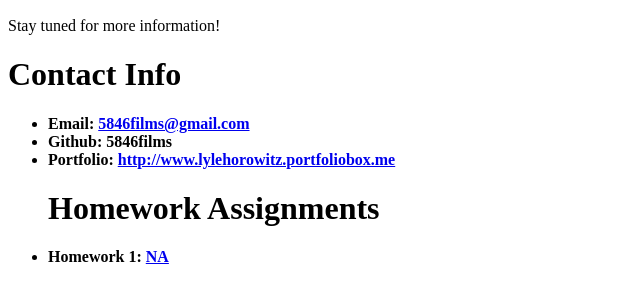
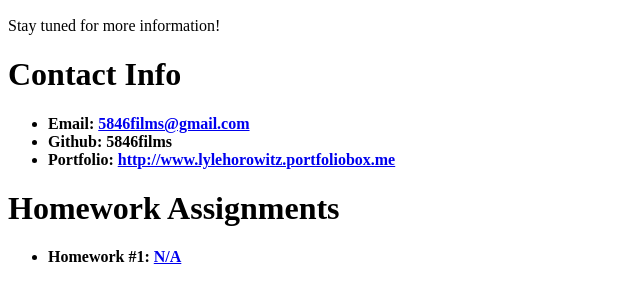
Before and after one commit to LyleHorowitz/LyleHorowitz.github.io, a plain HTML site: page index.html in a window 1280 px wide. Shown: the part 486-786 px from the top of the page, without its empty margins (0-640 px from the left). Drawn offline with Linux system fonts and the light colour scheme.

Commit message:
formatting

```diff
--- a/index.html
+++ b/index.html
@@ -14,12 +14,14 @@
 		<p>Stay tuned for more information!</p>
 		<h1> Contact Info </h1>
 		<ul>
-		<strong><li>Email: <a href="mailto: 5846films@gmail.com">5846films@gmail.com</a></li></strong>
-		<strong><li>Github: 5846films</li></strong>
-		<strong><li>Portfolio: <a href="http://www.lylehorowitz.portfoliobox.me">http://www.lylehorowitz.portfoliobox.me</a></li></strong>
+			<strong><li>Email: <a href="mailto: 5846films@gmail.com">5846films@gmail.com</a></li></strong>
+			<strong><li>Github: 5846films</li></strong>
+			<strong><li>Portfolio: <a href="http://www.lylehorowitz.portfoliobox.me">http://www.lylehorowitz.portfoliobox.me</a></li></strong>
+		</ul>
+
 		<h1> Homework Assignments </h1>
-		<u1>
-		<strong><li>Homework 1: <a href="NA">NA</a></li></strong>
+		<ul>
+			<strong><li>Homework #1: <a href="mailto: N/A">N/A</a></li></strong>
 		</ul>
 		</body>
 </html>
```
